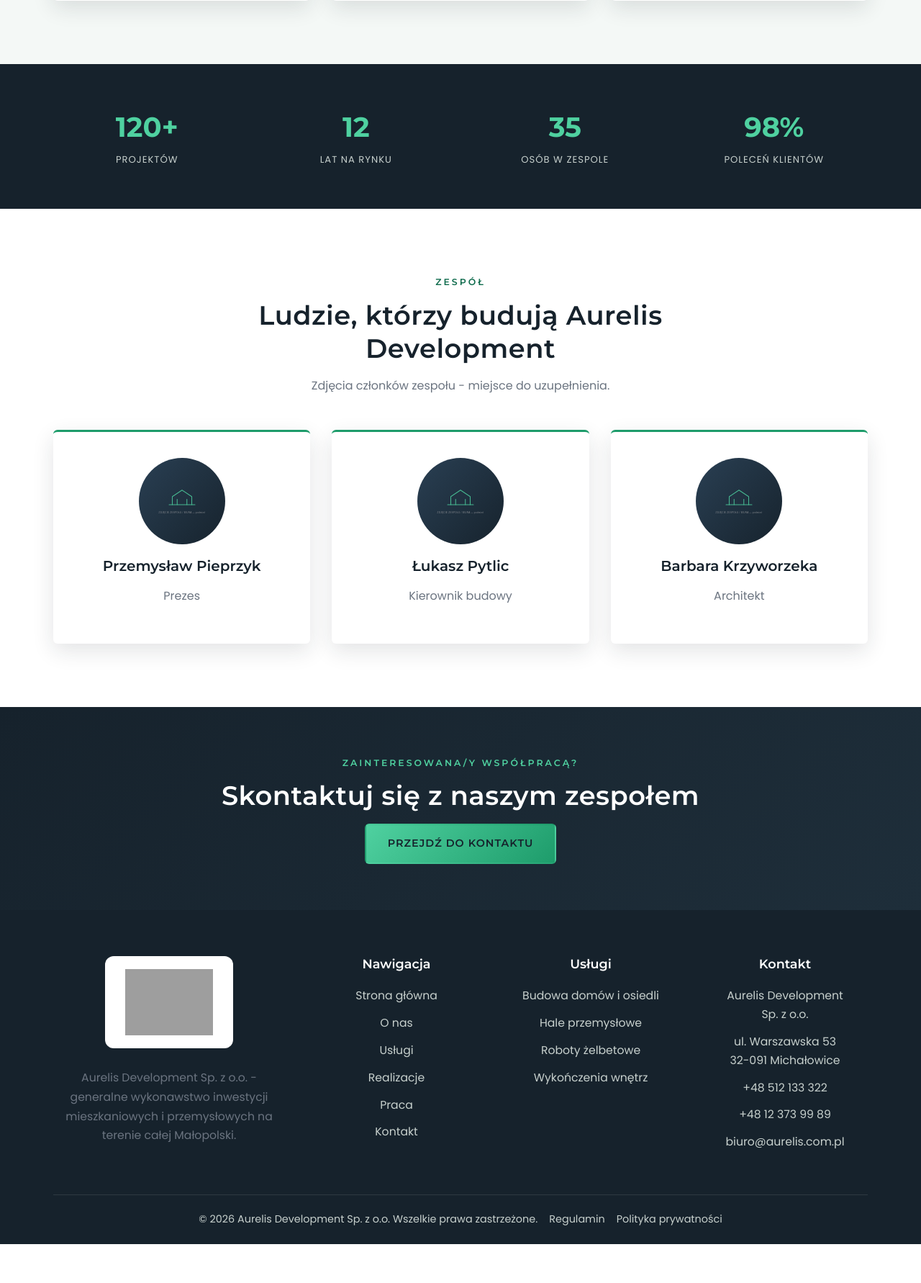
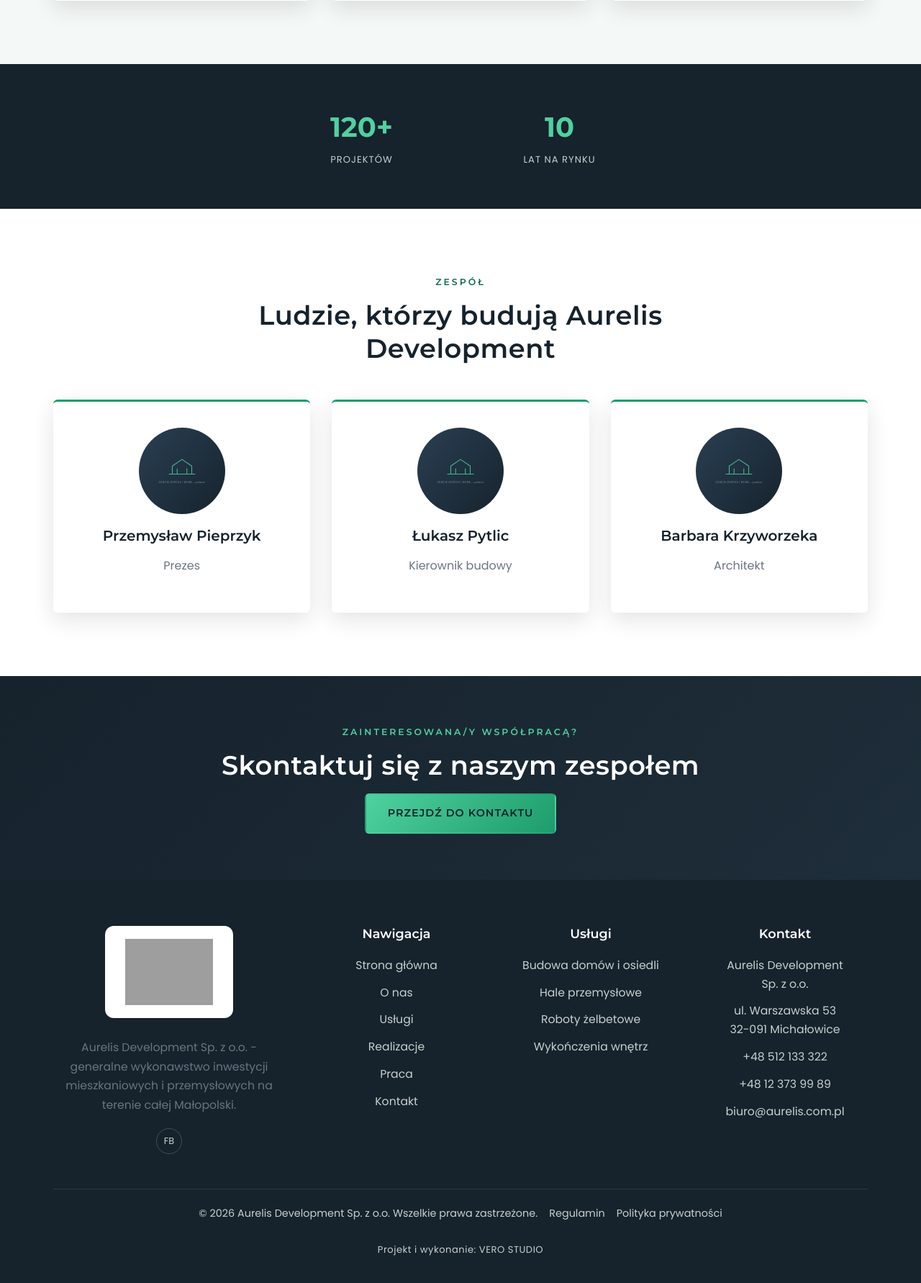
Before and after one commit to 78781978/aurelis-development, a PHP site: page /o-nas.html in a window 1280 px wide. Shown: the part 1757-3539 px from the top of the page at 72% size. Before the commit the page ends 3485 px from the top, so only its background shows below. Run offline with PHP 8.4, Linux system fonts and the light colour scheme; grey boxes are pictures that could not be loaded.

Commit message:
Content and design updates: stats, images, social, footer credit
- Change "12 lat" to "10 lat" everywhere (hero copy, stat counters).
- Remove "Osób w zespole" and "Poleceń klientów" stats from the stat
  strip on the homepage and O nas (now shows Projektów + Lat na rynku).
- Add WordPress editability for logo (custom-logo support), favicon
  (falls back to native Site Icon if set), homepage team photo, and
  the 3 team member photos (new Customizer "Zdjęcia zespołu" section).
  Hero and O nas history images were already editable via Featured
  Image.
- Replace social icons with a single real Facebook link, remove
  Instagram/LinkedIn (no accounts exist yet).
- Add "Projekt i wykonanie: VERO STUDIO" footer credit with a looping
  light-sweep animation (matching the button shine effect), linking to
  the studio's Facebook page.
- Remove leftover "miejsce do uzupełnienia" placeholder line from the
  team section subtitle.
- Align testimonial author names to the same baseline across cards
  regardless of quote length (card--testimonial flex layout).

Applied identically to the static site and the WordPress theme.

```diff
--- a/o-nas.html
+++ b/o-nas.html
@@ -39,7 +39,7 @@
   <div class="container">
     <div class="breadcrumb"><a href="index.html">Strona główna</a> / O nas</div>
     <h1>O nas</h1>
-    <p style="max-width: 820px;">Aurelis Development Sp. z o.o. to zespół inżynierów, kierowników budów i wykonawców,<br>którzy od 12 lat budują i remontują na terenie całej Małopolski.</p>
+    <p style="max-width: 820px;">Aurelis Development Sp. z o.o. to zespół inżynierów, kierowników budów i wykonawców,<br>którzy od 10 lat budują i remontują na terenie całej Małopolski.</p>
   </div>
 </section>
 
@@ -88,11 +88,9 @@
 
 <section class="stat-strip">
   <div class="container">
-    <div class="grid grid--4">
+    <div class="grid grid--2 stat-strip-grid">
       <div><strong data-count="120+">120+</strong><span>Projektów</span></div>
-      <div><strong data-count="12">12</strong><span>Lat na rynku</span></div>
-      <div><strong data-count="35">35</strong><span>Osób w zespole</span></div>
-      <div><strong data-count="98%">98%</strong><span>Poleceń klientów</span></div>
+      <div><strong data-count="10">10</strong><span>Lat na rynku</span></div>
     </div>
   </div>
 </section>
@@ -102,7 +100,6 @@
     <div class="section-head reveal">
       <span class="eyebrow">Zespół</span>
       <h2>Ludzie, którzy budują Aurelis Development</h2>
-      <p>Zdjęcia członków zespołu - miejsce do uzupełnienia.</p>
     </div>
     <div class="grid grid--3">
       <div class="card reveal" style="text-align:center;">
@@ -140,6 +137,9 @@
       <div>
         <div class="footer-logo"><img src="logo.svg" alt="Aurelis Development"></div>
         <p>Aurelis Development Sp. z o.o. - generalne wykonawstwo inwestycji mieszkaniowych i przemysłowych na terenie całej Małopolski.</p>
+        <div class="social-links">
+          <a href="https://www.facebook.com/profile.php?id=61591508803163" aria-label="Facebook" target="_blank" rel="noopener">FB</a>
+        </div>
       </div>
       <div>
         <h4>Nawigacja</h4>
@@ -177,6 +177,9 @@
       <a href="regulamin.html">Regulamin</a>
       <a href="polityka-prywatnosci.html">Polityka prywatności</a>
     </div>
+    <div class="footer-credit">
+      <a href="https://www.facebook.com/profile.php?id=61591915780293" target="_blank" rel="noopener">Projekt i wykonanie: VERO STUDIO</a>
+    </div>
   </div>
 </footer>
 
--- a/polityka-prywatnosci.html
+++ b/polityka-prywatnosci.html
@@ -116,6 +116,9 @@
       <div>
         <div class="footer-logo"><img src="logo.svg" alt="Aurelis Development"></div>
         <p>Aurelis Development Sp. z o.o. - generalne wykonawstwo inwestycji mieszkaniowych i przemysłowych na terenie całej Małopolski.</p>
+        <div class="social-links">
+          <a href="https://www.facebook.com/profile.php?id=61591508803163" aria-label="Facebook" target="_blank" rel="noopener">FB</a>
+        </div>
       </div>
       <div>
         <h4>Nawigacja</h4>
@@ -153,6 +156,9 @@
       <a href="regulamin.html">Regulamin</a>
       <a href="polityka-prywatnosci.html">Polityka prywatności</a>
     </div>
+    <div class="footer-credit">
+      <a href="https://www.facebook.com/profile.php?id=61591915780293" target="_blank" rel="noopener">Projekt i wykonanie: VERO STUDIO</a>
+    </div>
   </div>
 </footer>
 
--- a/praca.html
+++ b/praca.html
@@ -130,6 +130,9 @@
       <div>
         <div class="footer-logo"><img src="logo.svg" alt="Aurelis Development"></div>
         <p>Aurelis Development Sp. z o.o. - generalne wykonawstwo inwestycji mieszkaniowych i przemysłowych na terenie całej Małopolski.</p>
+        <div class="social-links">
+          <a href="https://www.facebook.com/profile.php?id=61591508803163" aria-label="Facebook" target="_blank" rel="noopener">FB</a>
+        </div>
       </div>
       <div>
         <h4>Nawigacja</h4>
@@ -167,6 +170,9 @@
       <a href="regulamin.html">Regulamin</a>
       <a href="polityka-prywatnosci.html">Polityka prywatności</a>
     </div>
+    <div class="footer-credit">
+      <a href="https://www.facebook.com/profile.php?id=61591915780293" target="_blank" rel="noopener">Projekt i wykonanie: VERO STUDIO</a>
+    </div>
   </div>
 </footer>
 
--- a/regulamin.html
+++ b/regulamin.html
@@ -95,6 +95,9 @@
       <div>
         <div class="footer-logo"><img src="logo.svg" alt="Aurelis Development"></div>
         <p>Aurelis Development Sp. z o.o. - generalne wykonawstwo inwestycji mieszkaniowych i przemysłowych na terenie całej Małopolski.</p>
+        <div class="social-links">
+          <a href="https://www.facebook.com/profile.php?id=61591508803163" aria-label="Facebook" target="_blank" rel="noopener">FB</a>
+        </div>
       </div>
       <div>
         <h4>Nawigacja</h4>
@@ -132,6 +135,9 @@
       <a href="regulamin.html">Regulamin</a>
       <a href="polityka-prywatnosci.html">Polityka prywatności</a>
     </div>
+    <div class="footer-credit">
+      <a href="https://www.facebook.com/profile.php?id=61591915780293" target="_blank" rel="noopener">Projekt i wykonanie: VERO STUDIO</a>
+    </div>
   </div>
 </footer>
 
--- a/style.css
+++ b/style.css
@@ -443,6 +443,11 @@ p{ margin: 0 0 16px; color: var(--gray); }
 }
 .card:hover .icon{ transform: rotate(-8deg) scale(1.06); }
 
+/* Karty opinii: nazwisko wyrównane do dołu niezależnie od długości cytatu */
+.card--testimonial{ display:flex; flex-direction:column; }
+.card--testimonial p{ margin-bottom:0; }
+.card--testimonial h3{ margin-top:auto; padding-top:20px; }
+
 /* ===== Praca / job posting ===== */
 .job-card{
   background: var(--dark);
@@ -505,7 +510,8 @@ p{ margin: 0 0 16px; color: var(--gray); }
   color: var(--white);
   padding: 56px 0;
 }
-.stat-strip .grid--4{ text-align:center; }
+.stat-strip .grid--4, .stat-strip .grid--2{ text-align:center; }
+.stat-strip-grid{ max-width:520px; margin:0 auto; }
 .stat-strip strong{
   display:block;
   font-family: var(--font-heading);
@@ -698,6 +704,38 @@ form.contact-form{ display:grid; gap:18px; }
 }
 .social-links a:hover{ background: var(--accent); border-color: var(--accent); color: var(--dark); }
 
+/* ===== Stopka: kredyt "Projekt i wykonanie" z animacją przepływającego światła ===== */
+.footer-credit{
+  text-align:center;
+  padding: 6px 0 28px;
+  font-size: 0.82rem;
+}
+.footer-credit a{
+  position:relative;
+  display:inline-block;
+  overflow:hidden;
+  color: var(--gray-light);
+  text-decoration:none;
+  letter-spacing: 0.5px;
+}
+.footer-credit a::before{
+  content:"";
+  position:absolute;
+  top:0; left:-60%;
+  width:40%; height:100%;
+  background: linear-gradient(120deg, transparent, rgba(255,255,255,0.55), transparent);
+  transform: skewX(-20deg);
+  animation: footer-credit-shine 3.5s ease-in-out infinite;
+}
+@keyframes footer-credit-shine{
+  0%, 15%{ left:-60%; }
+  55%, 100%{ left:140%; }
+}
+.footer-credit a:hover{ color: var(--accent-light); }
+@media (prefers-reduced-motion: reduce){
+  .footer-credit a::before{ animation:none; }
+}
+
 /* ===== Responsive ===== */
 @media (max-width: 1360px){
   .header-phone{ display:none; }
--- a/uslugi.html
+++ b/uslugi.html
@@ -176,6 +176,9 @@
       <div>
         <div class="footer-logo"><img src="logo.svg" alt="Aurelis Development"></div>
         <p>Aurelis Development Sp. z o.o. - generalne wykonawstwo inwestycji mieszkaniowych i przemysłowych na terenie całej Małopolski.</p>
+        <div class="social-links">
+          <a href="https://www.facebook.com/profile.php?id=61591508803163" aria-label="Facebook" target="_blank" rel="noopener">FB</a>
+        </div>
       </div>
       <div>
         <h4>Nawigacja</h4>
@@ -213,6 +216,9 @@
       <a href="regulamin.html">Regulamin</a>
       <a href="polityka-prywatnosci.html">Polityka prywatności</a>
     </div>
+    <div class="footer-credit">
+      <a href="https://www.facebook.com/profile.php?id=61591915780293" target="_blank" rel="noopener">Projekt i wykonanie: VERO STUDIO</a>
+    </div>
   </div>
 </footer>
 
--- a/wp-theme/aurelis-development/footer.php
+++ b/wp-theme/aurelis-development/footer.php
@@ -8,8 +8,6 @@
         <p><?php echo esc_html( aurelis_company( 'footer_about' ) ); ?></p>
         <div class="social-links">
           <?php if ( aurelis_company( 'social_facebook' ) ) : ?><a href="<?php echo esc_url( aurelis_company( 'social_facebook' ) ); ?>" aria-label="Facebook" target="_blank" rel="noopener">FB</a><?php endif; ?>
-          <?php if ( aurelis_company( 'social_instagram' ) ) : ?><a href="<?php echo esc_url( aurelis_company( 'social_instagram' ) ); ?>" aria-label="Instagram" target="_blank" rel="noopener">IG</a><?php endif; ?>
-          <?php if ( aurelis_company( 'social_linkedin' ) ) : ?><a href="<?php echo esc_url( aurelis_company( 'social_linkedin' ) ); ?>" aria-label="LinkedIn" target="_blank" rel="noopener">IN</a><?php endif; ?>
         </div>
       </div>
       <div>
@@ -51,6 +49,9 @@
       <a href="<?php echo esc_url( aurelis_page_url( 'regulamin' ) ); ?>">Regulamin</a>
       <a href="<?php echo esc_url( aurelis_page_url( 'polityka-prywatnosci' ) ); ?>">Polityka prywatności</a>
     </div>
+    <div class="footer-credit">
+      <a href="https://www.facebook.com/profile.php?id=61591915780293" target="_blank" rel="noopener">Projekt i wykonanie: VERO STUDIO</a>
+    </div>
   </div>
 </footer>
 
--- a/wp-theme/aurelis-development/page-kontakt.php
+++ b/wp-theme/aurelis-development/page-kontakt.php
@@ -51,8 +51,6 @@ while ( have_posts() ) :
 
           <div class="social-links">
             <?php if ( aurelis_company( 'social_facebook' ) ) : ?><a href="<?php echo esc_url( aurelis_company( 'social_facebook' ) ); ?>" aria-label="Facebook" target="_blank" rel="noopener">FB</a><?php endif; ?>
-            <?php if ( aurelis_company( 'social_instagram' ) ) : ?><a href="<?php echo esc_url( aurelis_company( 'social_instagram' ) ); ?>" aria-label="Instagram" target="_blank" rel="noopener">IG</a><?php endif; ?>
-            <?php if ( aurelis_company( 'social_linkedin' ) ) : ?><a href="<?php echo esc_url( aurelis_company( 'social_linkedin' ) ); ?>" aria-label="LinkedIn" target="_blank" rel="noopener">IN</a><?php endif; ?>
           </div>
         </div>
 
```
Also changed, not shown: index.html (+11 -7 lines), kontakt.html (+10 -0 lines), realizacje.html (+12 -6 lines), wp-theme/aurelis-development/front-page.php (+4 -6 lines), wp-theme/aurelis-development/functions.php (+12 -1 lines), wp-theme/aurelis-development/inc/customizer.php (+42 -13 lines), wp-theme/aurelis-development/page-o-nas.php (+5 -8 lines), wp-theme/aurelis-development/page-realizacje.php (+4 -4 lines), wp-theme/aurelis-development/style.css (+39 -1 lines), README.md.
